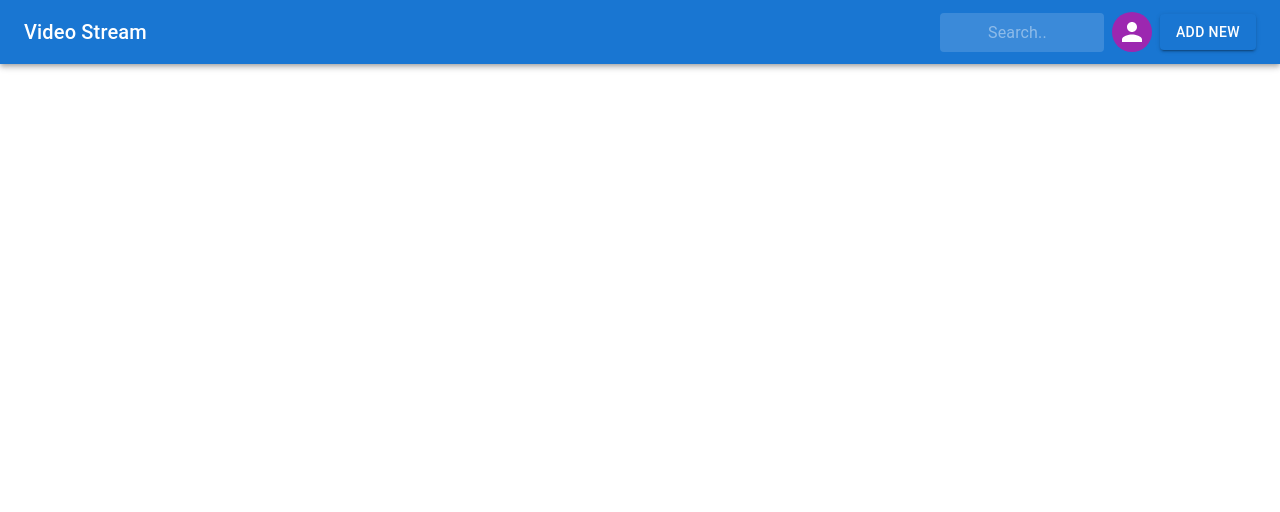
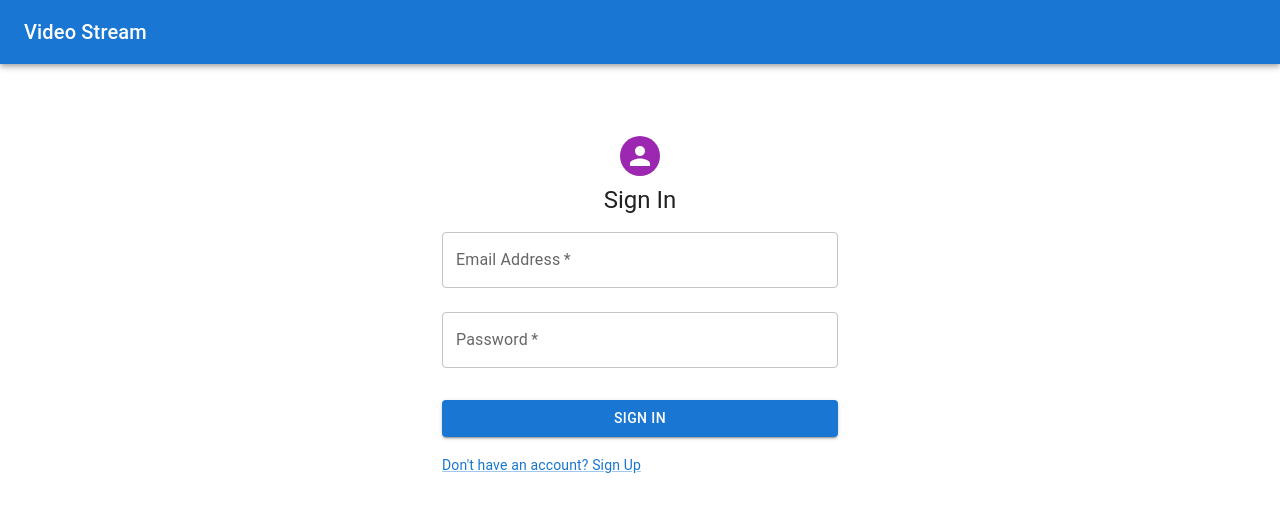
Before and after one commit to rameessiyad/video-streaming-nestjs, a React (Vite) app in the folder client/: page / in a window 1280 px wide. Shown: the top 512 px of the page. Built offline with nearby package versions, Linux system fonts and the light colour scheme.

Commit message:
signin ui added

```diff
--- a/client/src/App.jsx
+++ b/client/src/App.jsx
@@ -2,7 +2,7 @@ import { useState } from "react";
 import Routing from "./Routing";
 
 const App = () => {
-  const [isLoggedIn, setLoggedIn] = useState(true);
+  const [isLoggedIn, setLoggedIn] = useState(false);
   return <Routing isLoggedIn={isLoggedIn} setLoggedIn={setLoggedIn} />;
 };
 
--- a/client/src/components/Auth/SignIn.jsx
+++ b/client/src/components/Auth/SignIn.jsx
@@ -1,5 +1,80 @@
-const SignIn = () => {
-  return <div>SignIn</div>;
+/* eslint-disable no-unused-vars */
+
+import { ThemeProvider } from "@emotion/react";
+import {
+  Avatar,
+  Box,
+  Button,
+  Container,
+  createTheme,
+  CssBaseline,
+  Grid2,
+  TextField,
+  Typography,
+  Link,
+} from "@mui/material";
+
+// eslint-disable-next-line react/prop-types
+const SignIn = ({ setLoggedIn }) => {
+  const theme = createTheme();
+  return (
+    <ThemeProvider theme={theme}>
+      <Container component="main" maxWidth="xs">
+        <CssBaseline />
+        <Box
+          sx={{
+            marginTop: 8,
+            display: "flex",
+            flexDirection: "column",
+            alignItems: "center",
+          }}
+        >
+          <Avatar sx={{ m: 1, bgcolor: "secondary.main" }}></Avatar>
+          <Typography component="h1" variant="h5">
+            Sign In
+          </Typography>
+          <Box component="form">
+            <TextField
+              margin="normal"
+              required
+              fullWidth
+              id="email"
+              label="Email Address"
+              name="email"
+              autoComplete="email"
+            />
+
+            <TextField
+              margin="normal"
+              required
+              fullWidth
+              name="password"
+              label="Password"
+              type="password"
+              id="password"
+              autoComplete="current-password"
+            />
+
+            <Button
+              type="submit"
+              fullWidth
+              variant="contained"
+              sx={{ mt: 3, mb: 2 }}
+            >
+              Sign in
+            </Button>
+            <Grid2 container>
+              <Grid2 item xs>
+                <Link href="/signup" variant="body2">
+                  {"Don't have an account? Sign Up"}
+                </Link>
+              </Grid2>
+            </Grid2>
+          </Box>
+        </Box>
+      </Container>
+    </ThemeProvider>
+  );
 };
 
 export default SignIn;
```
